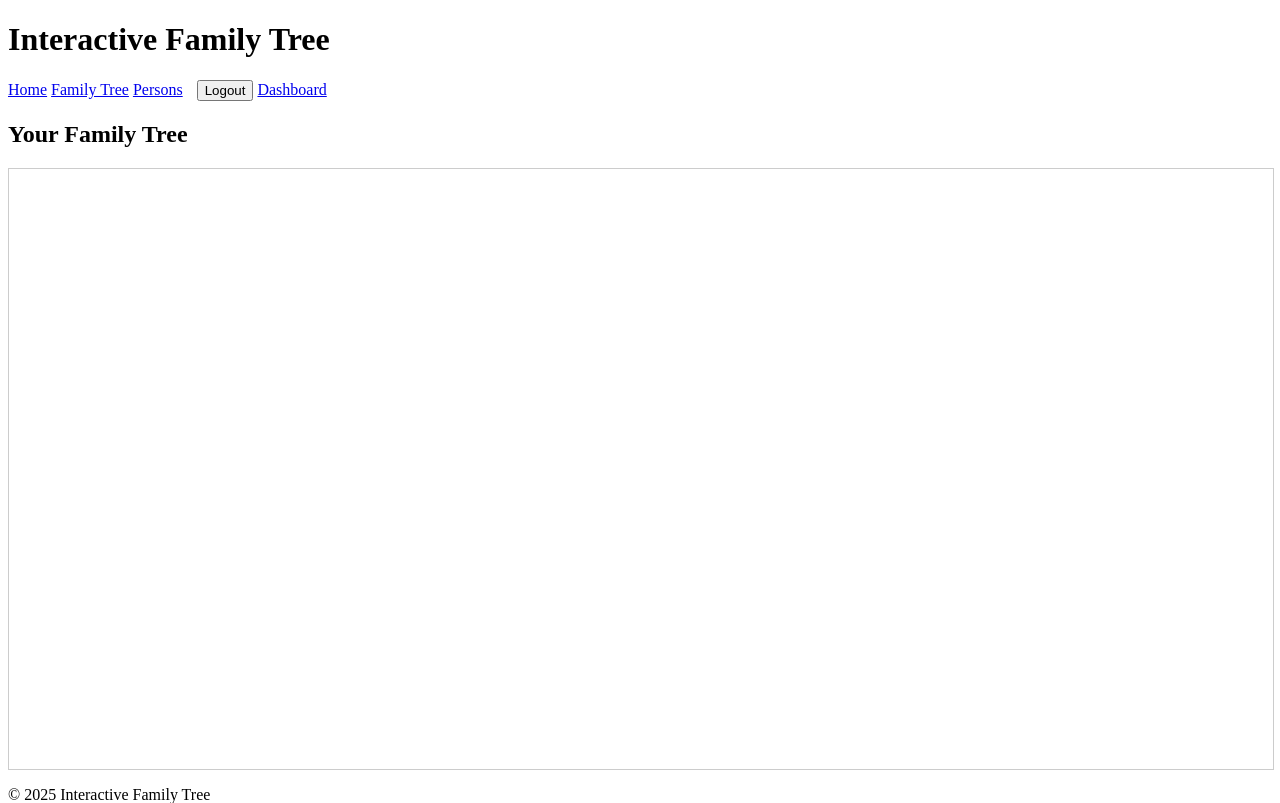
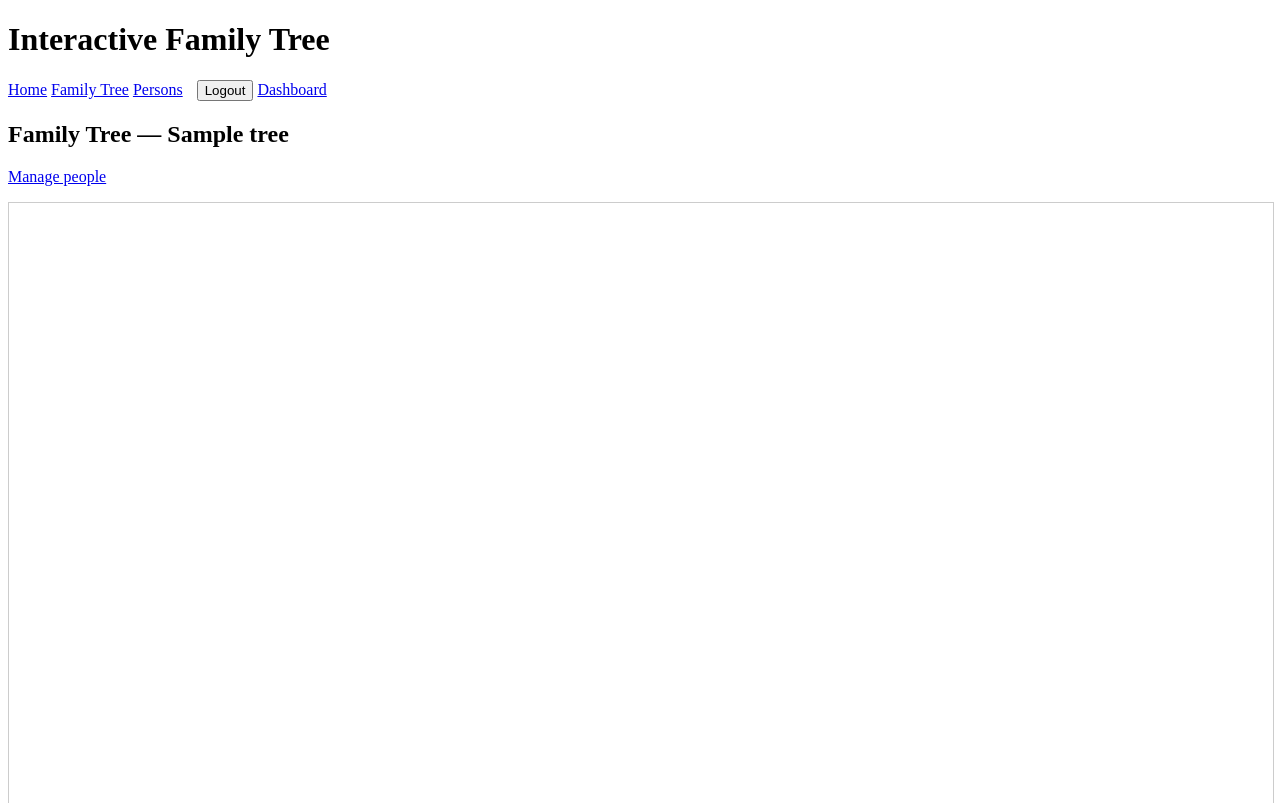
Before and after one commit to Dement1cs/interactive-family-tree, a Flask app: page /tree?tree_id=1 in a window 1280 px wide. Shown: the top 803 px of the page. Run offline with Flask 3, Linux system fonts and the light colour scheme; a user stored in the database is signed in; tables that the repository leaves empty hold one stand-in row (values such as "Sample post"); data that the repository does not hold is empty; some libraries are stand-ins or nearby versions.

Commit message:
Add tree ownership validation and improve navigation consistency across routes

```diff
--- a/app.py
+++ b/app.py
@@ -1,5 +1,5 @@
 import os
-from flask import Flask, render_template, request, redirect, url_for, jsonify
+from flask import Flask, render_template, request, redirect, url_for, jsonify, abort
 from db import(
     get_db,
     init_db,
@@ -39,6 +39,16 @@ csrf.init_app(app)
 @login_manager.user_loader
 def load_user(user_id):
     return db.session.get(User, int(user_id))
+
+def get_current_user_tree_or_404(tree_id):
+    if not tree_id:
+        return None
+
+    tree = Tree.query.filter_by(id=tree_id, owner_user_id=current_user.id).first()
+    if tree is None:
+        abort(404)
+
+    return tree
 
 #======== register роут =============================
 @app.route("/register", methods=["GET", "POST"])
@@ -104,12 +114,14 @@ def index():
     return render_template("index.html")
 # ========================================================
 
-# ====== Тут удет дерево =================================
+# ====== Тут дерево =================================
 @app.route("/tree")
 @login_required
 def tree():
     tree_id = request.args.get("tree_id")
-    return render_template("tree.html", tree_id=tree_id)
+    current_tree = get_current_user_tree_or_404(tree_id)
+
+    return render_template("tree.html", tree_id=tree_id, current_tree=current_tree)
 # =========================================================
 
 # ====== Список всех людей =================================
@@ -117,8 +129,10 @@ def tree():
 @login_required
 def persons():
     tree_id = request.args.get("tree_id")
+    current_tree = get_current_user_tree_or_404(tree_id)
+
     people = get_all_persons(tree_id)
-    return render_template("persons.html", people=people, tree_id=tree_id)
+    return render_template("persons.html", people=people, tree_id=tree_id, current_tree=current_tree)
 # ==========================================================
 
 # ====== ДОБАВИТЬ ЧЕЛОВЕКА =================================
@@ -126,6 +140,7 @@ def persons():
 @login_required
 def add_person_route():
     tree_id = request.args.get("tree_id")
+    current_tree = get_current_user_tree_or_404(tree_id)
 
     if request.method == "POST":
         first_name = request.form.get("first_name")
@@ -149,6 +164,7 @@ def add_person_route():
 @login_required
 def person_detail(person_id):
     tree_id = request.args.get("tree_id")
+    current_tree = get_current_user_tree_or_404(tree_id)
 
     person = get_person(person_id)
     if person is None:
@@ -176,6 +192,7 @@ def person_detail(person_id):
 @login_required
 def edit_person(person_id):
     tree_id = request.args.get("tree_id")
+    current_tree = get_current_user_tree_or_404(tree_id)
 
     person = get_person(person_id)
     if person is None:
@@ -203,6 +220,7 @@ def edit_person(person_id):
 @login_required
 def add_relation(person_id):
     tree_id = request.args.get("tree_id")
+    current_tree = get_current_user_tree_or_404(tree_id)
 
     person = get_person(person_id)
     if person is None:
@@ -261,6 +279,7 @@ def add_relation(person_id):
 @login_required
 def delete_person_route(person_id):
     tree_id = request.args.get("tree_id")
+    current_tree = get_current_user_tree_or_404(tree_id)
 
     person = get_person(person_id)
     if person is None:
@@ -340,6 +359,7 @@ def api_person_search():
 def api_tree():
     conn = get_db()
     tree_id = request.args.get("tree_id")
+    current_tree = get_current_user_tree_or_404(tree_id)
 
     if tree_id:
         persons = conn.execute("""
--- a/templates/tree.html
+++ b/templates/tree.html
@@ -1,7 +1,17 @@
 {% extends "base.html" %}
 
 {% block content %}
-<h2>Your Family Tree</h2>
+<h2>
+    Family Tree
+    {% if current_tree %}
+        — {{ current_tree.title }}
+    {% endif %}
+</h2>
+<p>
+    {% if tree_id %}
+        <a href="{{ url_for('persons', tree_id=tree_id) }}">Manage people</a>
+    {% endif %}
+</p>
 
 <script src="https://unpkg.com/gojs/release/go.js"></script>
 
```
Also changed, not shown: templates/persons.html (+11 -2 lines).
